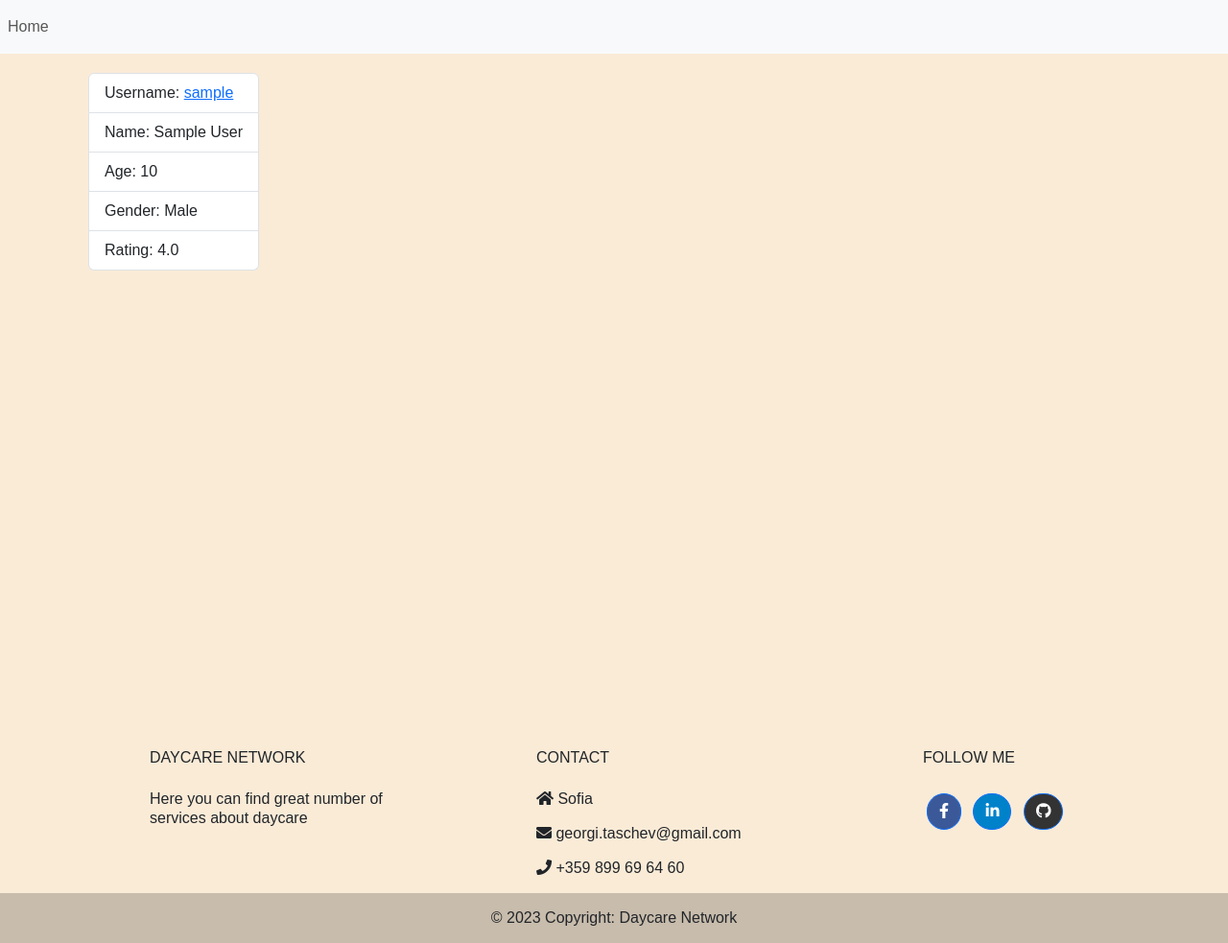
After one commit to xaoccc/Daycare-Network, a Django app: page /users/ in a window 1280 px wide. The commit adds this page. Shown: the whole page at 96% size. Run offline with Django 5.2, Linux system fonts and the light colour scheme; tables that the repository leaves empty hold one stand-in row (values such as "Sample post").

Commit message:
fix footer styles add view all users functionality

```diff
--- a/DayCareApp/DayCare/urls.py
+++ b/DayCareApp/DayCare/urls.py
@@ -11,4 +11,5 @@ urlpatterns = (
     path('settings/', views.settings, name='settings'),
     path('settings/username_edit/', views.username_edit, name='username_edit'),
     path('settings/password_edit/', views.password_edit, name='password_edit'),
+    path('users/', views.user_data, name='user_data'),
 )
--- a/DayCareApp/DayCare/views.py
+++ b/DayCareApp/DayCare/views.py
@@ -180,3 +180,15 @@ def password_edit(request):
     }
 
     return render(request, 'common/password_edit.html', context)
+
+def user_data(request):
+    profiles = Profile.objects.all()
+    parents = Parent.objects.all()
+
+
+    context = {
+        'profiles': profiles,
+        'parents': parents
+    }
+
+    return render(request, 'common/all_users.html', context)
--- a/static/css/styles.css
+++ b/static/css/styles.css
@@ -94,3 +94,21 @@ input {
     margin-bottom: 10px;
     box-sizing: border-box;
 }
+
+.list-group {
+    display: inline-block;
+    padding: 0px 10px;
+}
+
+.d-flex {
+    padding: 20px 0px;
+}
+
+.footer {
+    position: absolute;
+    bottom: 0;
+    width: 100%;
+    height: 60px;
+    line-height: 20px;
+    background-color: #FAEBD7;
+}
--- /dev/null
+++ b/templates/common/all_users.html
@@ -0,0 +1,17 @@
+{% extends 'common/base.html' %}
+{% block content %}
+    <div class="container">
+    <div class="d-flex flex-row">
+            {% for parent in parents %}
+                <ul class="list-group">
+                    <li class="list-group-item list-group-item-action">Username: <a href="#">{{ parent.profile.username }}</a></li>
+                    <li class="list-group-item list-group-item-action">Name: {{ parent.first_name }} {{ parent.last_name }}</li>
+                    <li class="list-group-item list-group-item-action">Age: {{ parent.age }}</li>
+                    <li class="list-group-item list-group-item-action">Gender: {{ parent.gender }}</li>
+                    <li class="list-group-item list-group-item-action">Rating: {{ parent.rating }}</li>
+                </ul>
+            {% endfor %}
+    </div>
+    </div>
+
+{% endblock %}
--- a/templates/common/base.html
+++ b/templates/common/base.html
@@ -43,12 +43,9 @@
         {% endif %}
         {% block content %}
         {% endblock %}
-<div class="container my-5">
+
   <!-- Footer -->
-  <footer
-          class="text-center text-lg-start text-black"
-          style="background-color: #FAEBD7"
-          >
+  <footer class="footer">
     <!-- Grid container -->
     <div class="container p-4 pb-0">
       <!-- Section: Links -->
@@ -124,7 +121,7 @@
     <!-- Copyright -->
   </footer>
   <!-- Footer -->
-</div>
+
 <!-- End of .container -->
 </body>
 </html>
--- a/templates/common/index.html
+++ b/templates/common/index.html
@@ -9,7 +9,7 @@
                     <a class="menu-link" href="#">Find someone to look after your child</a>
                     <a class="menu-link" href="#">Find daycare job offers</a>
                     <a class="menu-link" href="#">Find a profile</a>
-                    <a class="menu-link" href="#">Show all users</a>
+                    <a class="menu-link" href="{% url 'user_data' %}">Show all users</a>
                 </div>
             {% else %}
                 <legend class="home-legend">Welcome!</legend>
```
